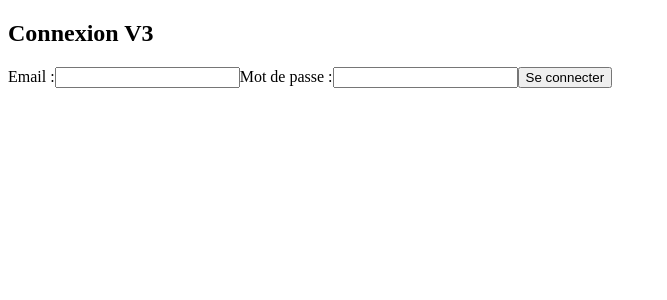
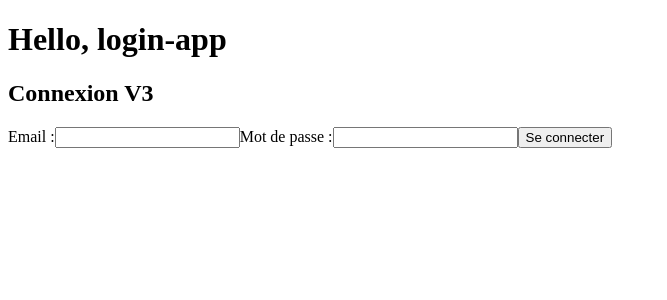
Before and after one commit to Boughanmi-yosra/login-app, an Angular app: page / in a window 1280 px wide. Shown: the top 300 px of the page, without its empty margins (0-667 px from the left). Built offline with nearby package versions, Linux system fonts and the light colour scheme.

Commit message:
commit after fixing npm run test

```diff
--- a/src/app/app.component.html
+++ b/src/app/app.component.html
@@ -1 +1,2 @@
+<h1>Hello, login-app</h1>
 <app-login></app-login>
```
